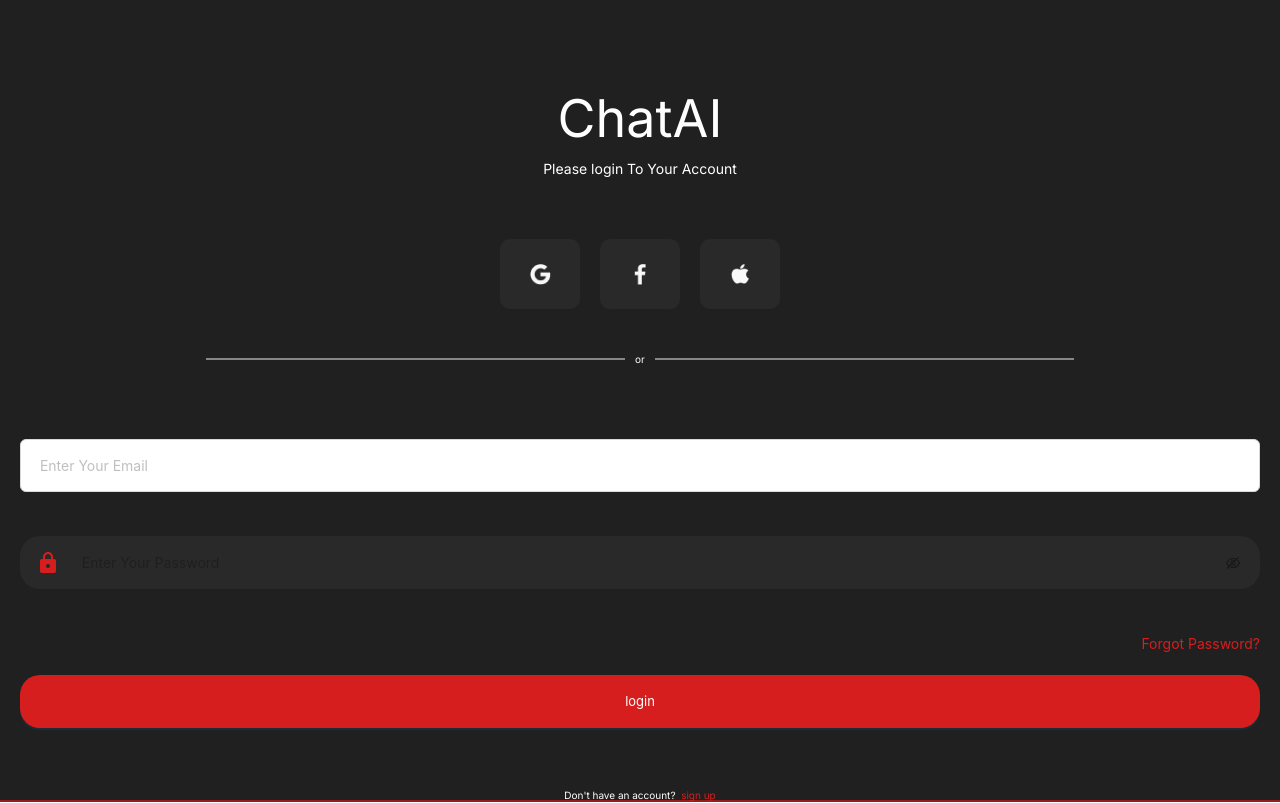
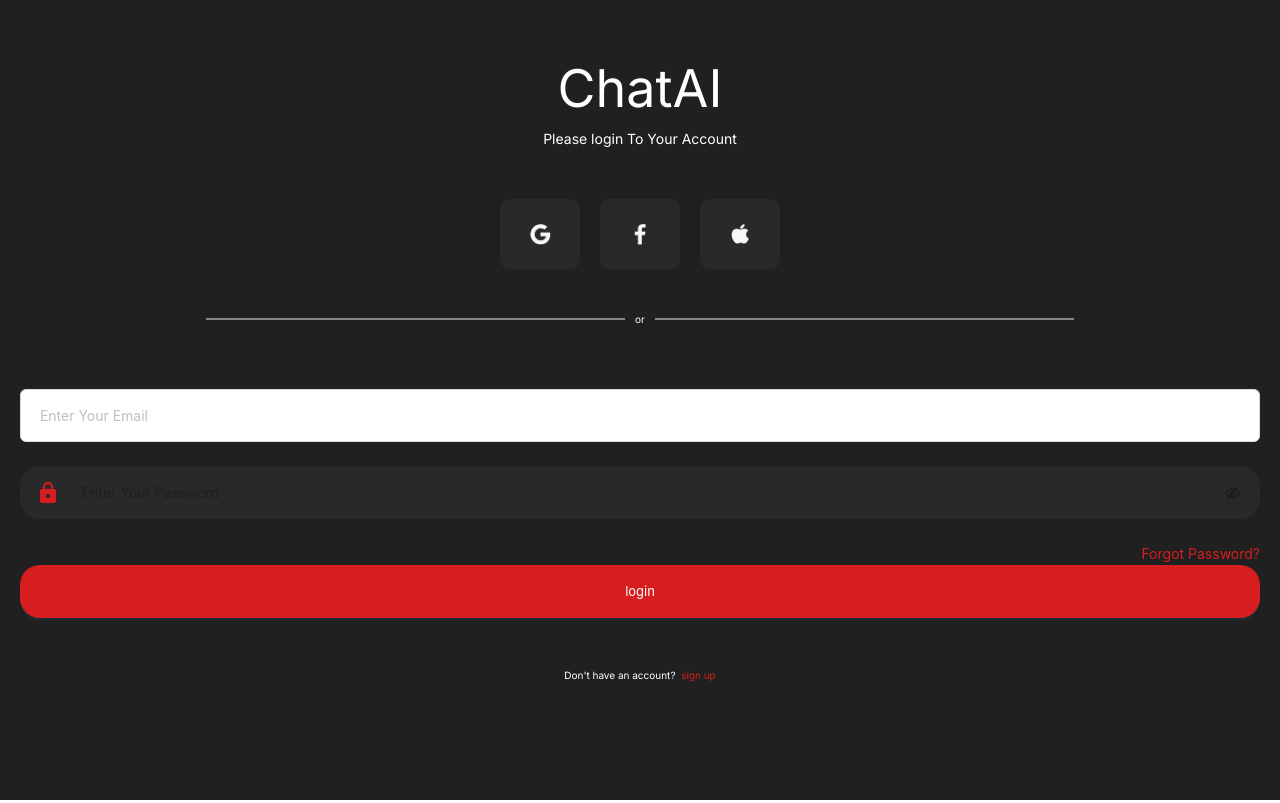
Before and after one commit to Famak2003/study-ai, a React (Create React App) app: page /auth/login in a window 1280 px wide. Built offline with nearby package versions, Linux system fonts and the light colour scheme.

Commit message:
first commit

```diff
--- a/src/router/Auth.jsx
+++ b/src/router/Auth.jsx
@@ -38,7 +38,7 @@ function Auth() {
   }, [currentPage]);
 
   return (
-    <section className=" flex flex-col gap-[6rem] text-center pt-[8rem] generalPadding">
+    <section className=" flex flex-col gap-[5rem] text-center pt-[5rem] generalPadding">
       <div className="">
         <h1 className=" text-[5.2rem] ">ChatAI</h1>
         <p className=" text-[1.4rem]">{`Please ${currentPage} To Your Account`}</p>
@@ -68,7 +68,7 @@ function Auth() {
         </div>
       </div>
       <Form
-        className=" flex flex-col gap-[2rem] "
+        className=" flex flex-col "
         onFinish={(value) => {
           console.log(value);
         }}
```
